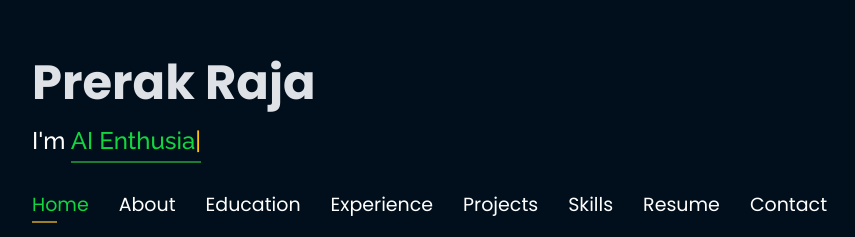
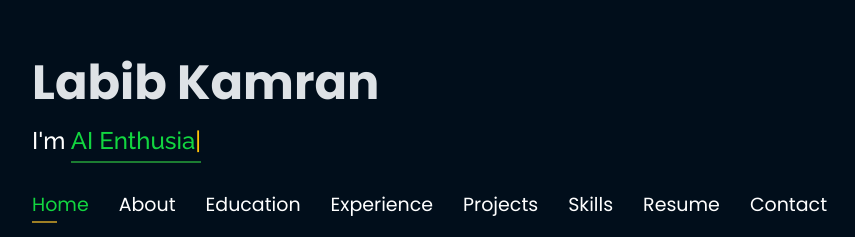
Before and after one commit to labibkamran/Personal-Portfolio, a plain HTML site: page index.html in a window 1280 px wide. Shown: the part 221-458 px from the top of the page, without its empty margins (53-908 px from the left). Drawn offline with nearby package versions, Linux system fonts and the light colour scheme.

Commit message:
first commit

```diff
--- a/index.html
+++ b/index.html
@@ -63,7 +63,7 @@
 
     <div class="container">
 
-      <h1><a href="index.html">Prerak Raja</a></h1>
+      <h1><a href="index.html">Labib Kamran</a></h1>
       <h2 style="color:#fff">I'm <span class="typing" style="color:#12D640"></span></h2>
       <nav class="nav-menu d-none d-lg-block">
         <ul>
```
Also changed, not shown: 1 other file.
